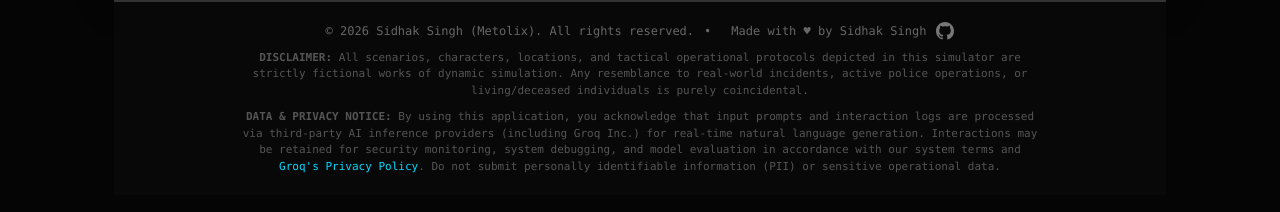
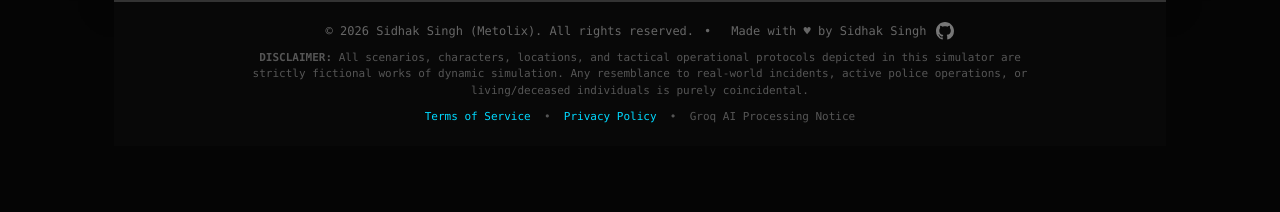
Before and after one commit to Metolix/AI-Negotiator, a Flask app: template templates/index.html in a window 1280 px wide. Shown: the part 405-617 px from the top of the page. Run offline with Flask 3, Linux system fonts and the light colour scheme; the template is opened without the code that fills it, so the values that code supplies are empty.

Commit message:
tos and privacy policy

```diff
--- a/templates/index.html
+++ b/templates/index.html
@@ -502,7 +502,11 @@
         </div>
 
         <div class="footer-legal footer-links">
-            <strong>DATA & PRIVACY NOTICE:</strong> By using this application, you acknowledge that input prompts and interaction logs are processed via third-party AI inference providers (including Groq Inc.) for real-time natural language generation. Interactions may be retained for security monitoring, system debugging, and model evaluation in accordance with our system terms and <a href="https://groq.com/privacy-policy/" target="_blank" rel="noopener noreferrer">Groq's Privacy Policy</a>. Do not submit personally identifiable information (PII) or sensitive operational data.
+            <div class="footer-legal footer-links">
+                <a href="/terms">Terms of Service</a> &nbsp;•&nbsp;
+                <a href="/privacy">Privacy Policy</a> &nbsp;•&nbsp;
+                <span>Groq AI Processing Notice</span>
+            </div>
         </div>
     </div>
 
```
